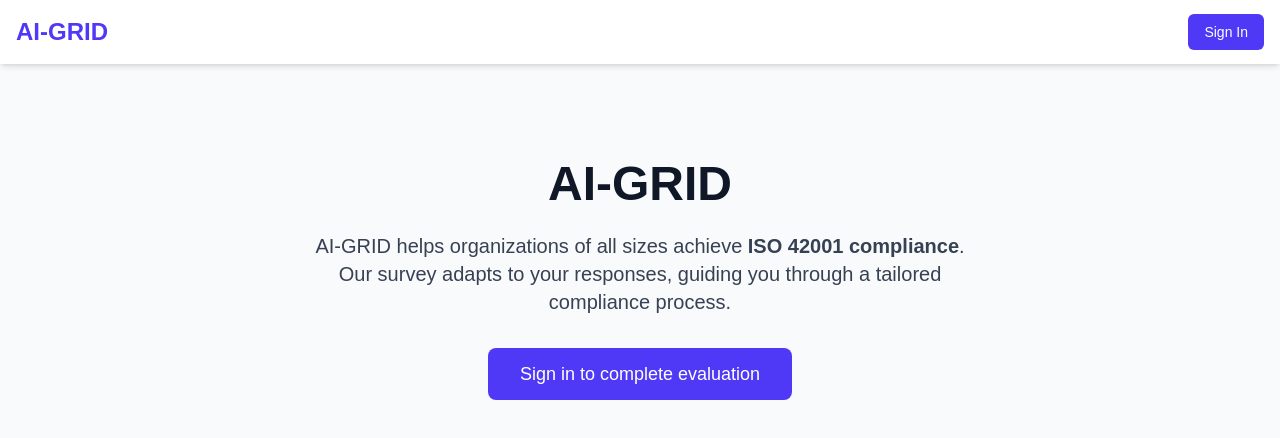
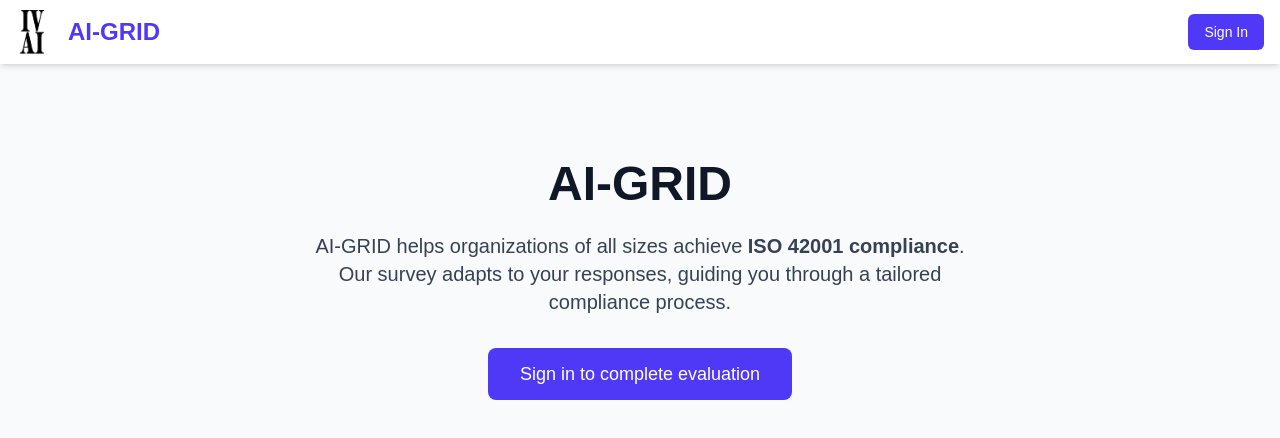
Before and after one commit to SecureIVAI/ai-grid, a Next.js app: page / in a window 1280 px wide. Shown: the top 438 px of the page. Built offline with nearby package versions, Linux system fonts and the light colour scheme; no server answers.

Commit message:
Added logo to navbar

```diff
--- a/components/navbar.tsx
+++ b/components/navbar.tsx
@@ -1,37 +1,34 @@
 "use client";
 
 import Link from "next/link";
+import Image from "next/image";
 import { useSession, signOut } from "next-auth/react";
 
 export default function Navbar() {
   const { data: session } = useSession();
 
-  const isAdmin = session?.user?.role === "admin";
-
   return (
     <nav className="fixed top-0 left-0 right-0 z-50 bg-white shadow-md">
       <div className="container mx-auto px-4 sm:px-6 lg:px-4">
         <div className="flex items-center justify-between h-16">
-          <div className="flex-shrink-0">
-            <Link
-              href="/"
-              className="text-2xl font-bold text-indigo-600 hover:text-indigo-700 transition-colors"
-            >
-              AI-GRID
+          <div className="flex items-center gap-3 flex-shrink-0">
+            <Link href="/" className="flex items-center gap-5">
+              <Image
+                src="/logo.png"
+                alt="AI-GRID logo"
+                width={32}
+                height={32}
+                className="object-contain"
+              />
+              <span className="text-2xl font-bold text-indigo-600 hover:text-indigo-700 transition-colors">
+                AI-GRID
+              </span>
             </Link>
           </div>
 
           <div className="flex items-center">
             {session ? (
               <div className="flex items-center gap-4">
-                {isAdmin && (
-                  <Link
-                    href="/admin"
-                    className="text-sm font-medium text-indigo-600 hover:underline p-4"
-                  >
-                    Admin Portal
-                  </Link>
-                )}
                 <span className="text-sm font-medium text-gray-700">
                   {session.user?.name}
                 </span>
```
Also changed, not shown: public/logo.png (added).
